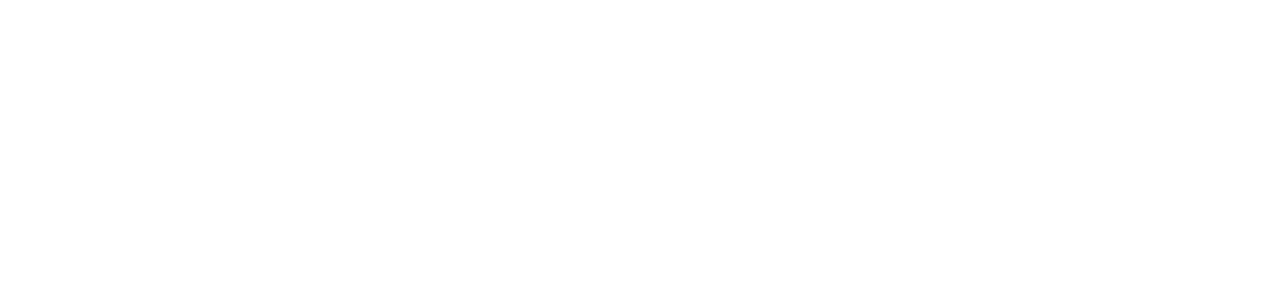
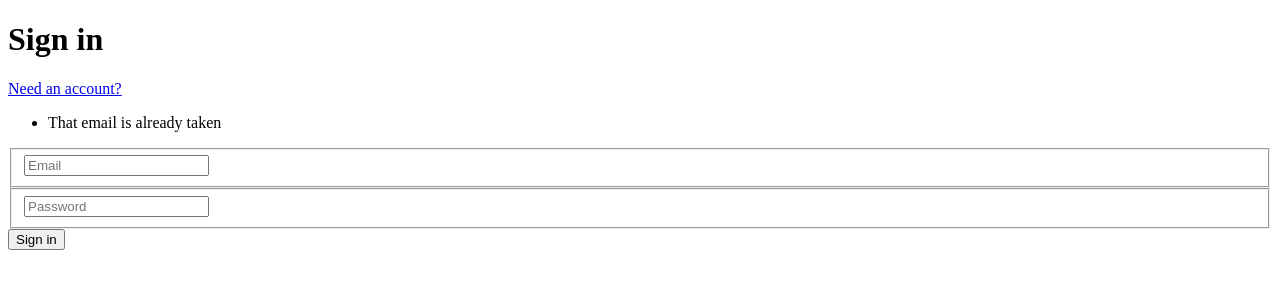
Before and after one commit to lipd/realworld-nuxt, a Nuxt app: page /login in a window 1280 px wide. Before the commit this address had no page. Shown: the top 300 px of the page. Built offline with nearby package versions, Linux system fonts and the light colour scheme.

Commit message:
create login page

```diff
--- a/nuxt.config.js
+++ b/nuxt.config.js
@@ -17,6 +17,16 @@ module.exports = {
               },
             ],
           },
+          {
+            path: '/login',
+            name: 'login',
+            component: resolve(__dirname, 'pages/login/'),
+          },
+          {
+            path: '/register',
+            name: 'register',
+            component: resolve(__dirname, 'pages/login/'),
+          },
         ],
       )
     },
--- /dev/null
+++ b/pages/login/index.vue
@@ -0,0 +1,52 @@
+<template>
+  <div class="auth-page">
+    <div class="container page">
+      <div class="row">
+
+        <div class="col-md-6 offset-md-3 col-xs-12">
+          <h1 class="text-xs-center">{{ isLogin ? "Sign in" : "Sign up" }}</h1>
+          <p class="text-xs-center">
+            <!-- <a href="">Have an account?</a> -->
+            <nuxt-link v-if="!isLogin" to="/login">Have an account?</nuxt-link>
+            <nuxt-link v-else to="/register">Need an account?</nuxt-link>
+          </p>
+
+          <ul class="error-messages">
+            <li>That email is already taken</li>
+          </ul>
+
+          <form>
+            <fieldset v-if="!isLogin" class="form-group">
+              <input class="form-control form-control-lg" type="text" placeholder="Your Name">
+            </fieldset>
+            <fieldset class="form-group">
+              <input class="form-control form-control-lg" type="text" placeholder="Email">
+            </fieldset>
+            <fieldset class="form-group">
+              <input class="form-control form-control-lg" type="password" placeholder="Password">
+            </fieldset>
+            <button class="btn btn-lg btn-primary pull-xs-right">
+              {{ isLogin ? "Sign in" : "Sign up" }}
+            </button>
+          </form>
+        </div>
+
+      </div>
+    </div>
+  </div>
+</template>
+
+<script>
+export default {
+  name: 'LoginIndex',
+  computed: {
+    isLogin () {
+      return this.$route.name === 'login'
+    }
+  }
+}
+</script>
+
+<style>
+
+</style>
```
